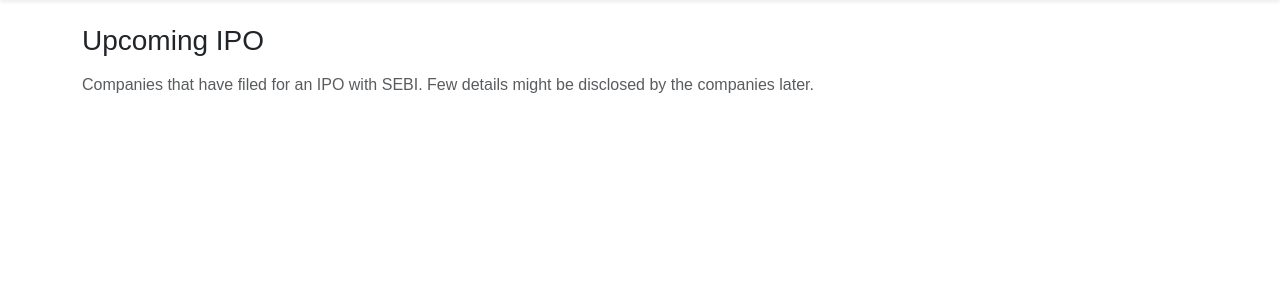
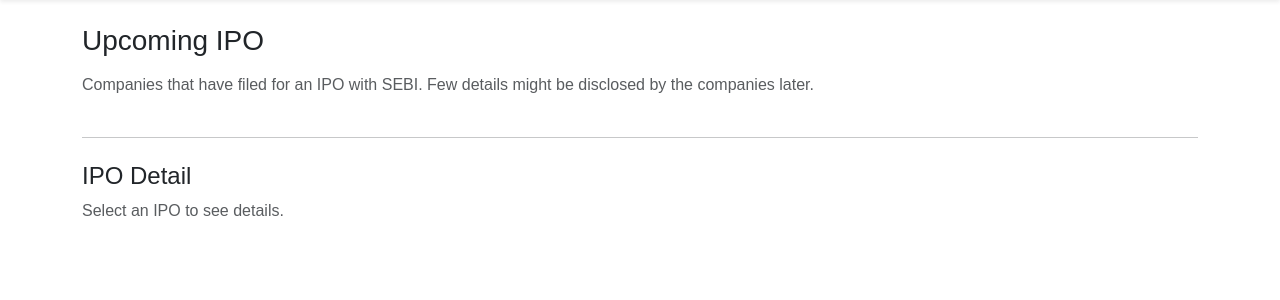
Before and after one commit to SyedparveezDev/Bluestock-IPO-Web-App, a Django app: page / in a window 1280 px wide. Shown: the part 58-358 px from the top of the page. Run offline with Django 5.2, Linux system fonts and the light colour scheme; data that the repository does not hold is empty.

Commit message:
adding new code

```diff
--- a/ipo_project/ipo_app/templates/ipo_app/upcoming_ipo.html
+++ b/ipo_project/ipo_app/templates/ipo_app/upcoming_ipo.html
@@ -31,4 +31,44 @@
   </div>
   {% endfor %}
 </div>
+<hr class="my-4">
+
+<h4>IPO Detail</h4>
+
+{% if selected_ipo %}
+<div class="card mb-3">
+  <div class="row g-0">
+    <div class="col-md-2">
+      <img src="{{ selected_ipo.logo.url }}" class="img-fluid rounded-start" alt="{{ selected_ipo.company_name }}">
+    </div>
+    <div class="col-md-10">
+      <div class="card-body">
+        <h5 class="card-title">{{ selected_ipo.company_name }}</h5>
+        <p class="card-text">
+          Price Band: {{ selected_ipo.price_band|default:"Not issued" }}<br>
+          Open Date: {{ selected_ipo.open_date|default:"Not issued" }}<br>
+          Close Date: {{ selected_ipo.close_date|default:"Not issued" }}<br>
+          Issue Size: {{ selected_ipo.issue_size|default:"Not issued" }}<br>
+          Listing Date: {{ selected_ipo.listing_date|default:"Not issued" }}<br>
+          IPO Price: {{ selected_ipo.ipo_price|default:"Not issued" }}<br>
+          Listing Price: {{ selected_ipo.listing_price|default:"Not issued" }}<br>
+          Current Market Price: {{ selected_ipo.current_market_price|default:"Not issued" }}<br>
+          Current Return: {{ selected_ipo.current_return|default:"Not issued" }}<br>
+        </p>
+        <div class="d-flex gap-2">
+          {% if selected_ipo.rhp_pdf %}
+          <a href="{{ selected_ipo.rhp_pdf.url }}" class="btn btn-sm btn-rhp">Download RHP</a>
+          {% endif %}
+          {% if selected_ipo.drhp_pdf %}
+          <a href="{{ selected_ipo.drhp_pdf.url }}" class="btn btn-sm btn-drhp">Download DRHP</a>
+          {% endif %}
+        </div>
+      </div>
+    </div>
+  </div>
+</div>
+{% else %}
+<p class="text-muted">Select an IPO to see details.</p>
+{% endif %}
+
 {% endblock %}
```
